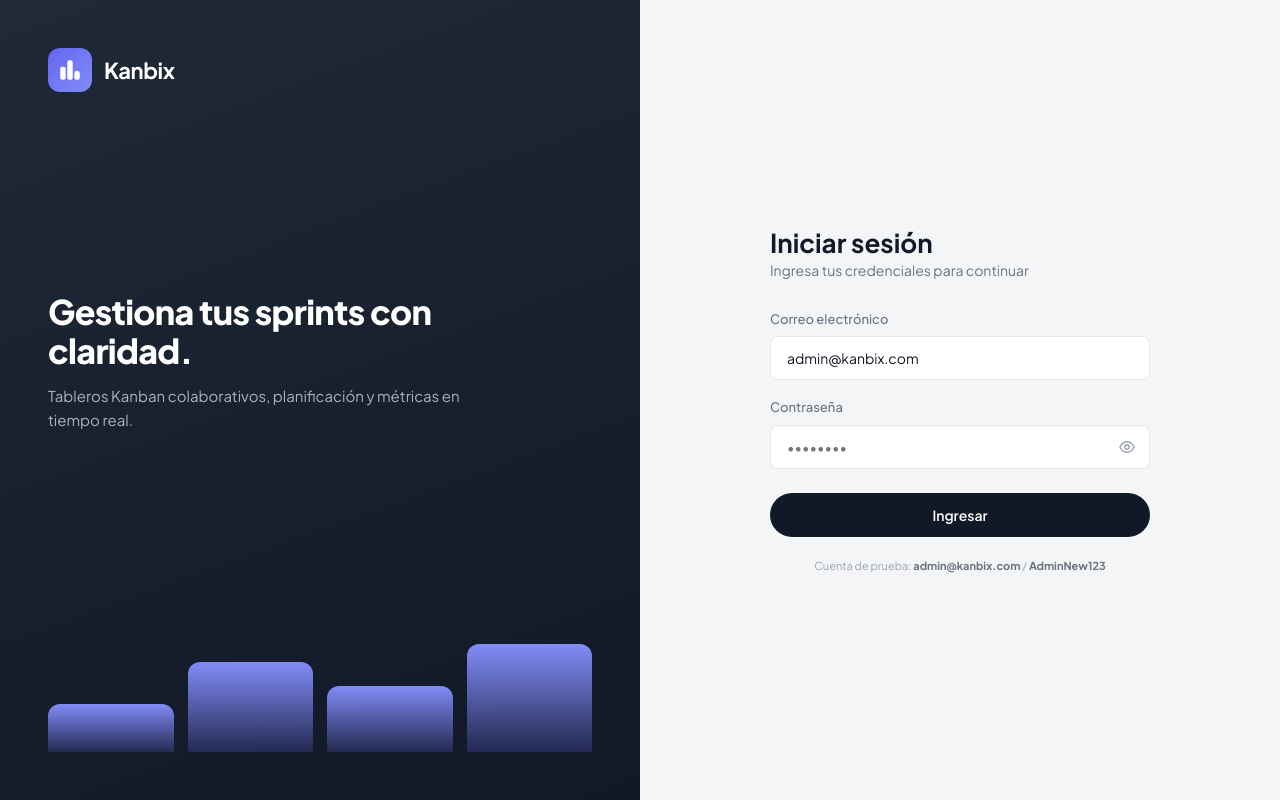
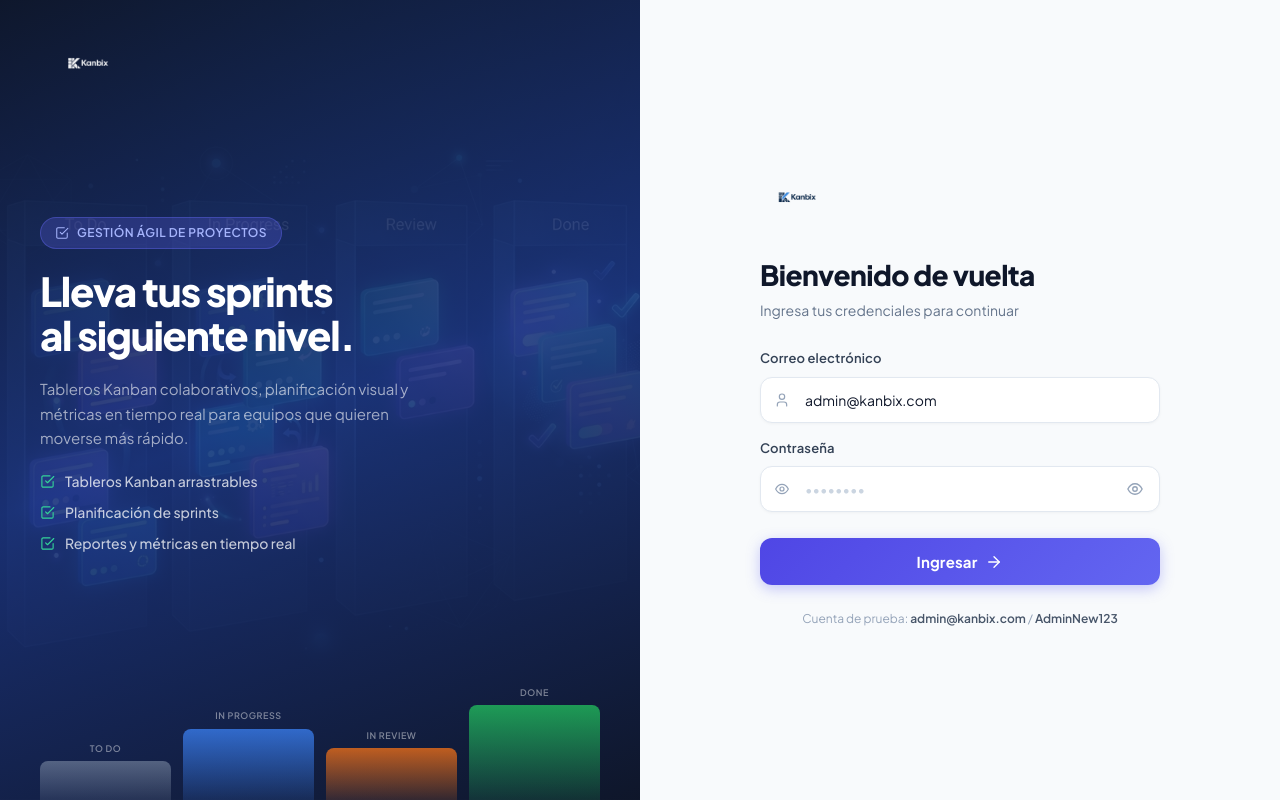
Before and after one commit to TailerRC/Kanbix, a React (Vite) app in the folder kanban-frontend/: page /login in a window 1280 px wide. Built offline with nearby package versions, Linux system fonts and the light colour scheme; no server answers.

Commit message:
chacon Feo

```diff
--- a/kanban-frontend/src/features/auth/pages/LoginPage.css
+++ b/kanban-frontend/src/features/auth/pages/LoginPage.css
@@ -1,206 +1,406 @@
 /* ===================================================================
-   LoginPage — split brand + form
+   LoginPage — Rediseño Premium 2.0
+   Split: imagen hero izquierda + formulario derecha
    =================================================================== */
+
+/* ---- Layout base ---- */
 .login {
   min-height: 100vh;
   display: grid;
   grid-template-columns: 1fr 1fr;
-  background-color: var(--color-bg);
+  background-color: #f8fafc;
 }
 
-/* ---- Brand panel ---- */
+/* =====================================================================
+   Panel izquierdo — Marca
+   ===================================================================== */
 .login__brand {
   position: relative;
-  background: linear-gradient(160deg, #1F2937 0%, #111827 100%);
+  background: #0f172a;
   color: #FFFFFF;
-  padding: 48px;
+  padding: 0;
   display: flex;
   flex-direction: column;
   justify-content: space-between;
   overflow: hidden;
 }
 
-.login__brand-logo {
-  display: flex;
-  align-items: center;
-  gap: 12px;
-  font-size: 22px;
-  font-weight: var(--fw-bold);
-  letter-spacing: -0.02em;
+/* Imagen de fondo */
+.login__brand-bg {
+  position: absolute;
+  inset: 0;
+  width: 100%;
+  height: 100%;
+  object-fit: cover;
+  opacity: 0.45;
+  z-index: 0;
 }
 
-.login__brand-mark {
-  width: 44px;
-  height: 44px;
-  border-radius: 12px;
-  background: linear-gradient(135deg, var(--color-brand), var(--color-brand-light));
-  display: flex;
-  align-items: center;
-  justify-content: center;
+/* Overlay gradiente sobre la imagen */
+.login__brand-overlay {
+  position: absolute;
+  inset: 0;
+  background: linear-gradient(
+    160deg,
+    rgba(15, 23, 42, 0.85) 0%,
+    rgba(30, 58, 138, 0.75) 50%,
+    rgba(15, 23, 42, 0.9) 100%
+  );
+  z-index: 1;
 }
 
+/* Todo el contenido del panel izquierdo debe estar sobre el overlay */
+.login__brand-header,
+.login__brand-copy,
+.login__brand-cols {
+  position: relative;
+  z-index: 2;
+}
+
+/* Logo en la parte superior */
+.login__brand-header {
+  padding: 36px 48px;
+}
+
+.login__brand-logo-img {
+  height: 56px;
+  width: auto;
+  object-fit: contain;
+  /* Logo en blanco para fondo oscuro */
+  filter: brightness(0) invert(1);
+  opacity: 0.95;
+}
+
+/* Copy central */
 .login__brand-copy {
-  max-width: 420px;
+  padding: 0 40px 32px;
+  flex: 1;
+  display: flex;
+  flex-direction: column;
+  justify-content: center;
+  gap: 20px;
+}
+
+/* Badge de categoría */
+.login__brand-badge {
+  display: inline-flex;
+  align-items: center;
+  gap: 8px;
+  background: rgba(99, 102, 241, 0.25);
+  border: 1px solid rgba(99, 102, 241, 0.4);
+  color: #a5b4fc;
+  font-size: 12px;
+  font-weight: 600;
+  padding: 6px 14px;
+  border-radius: 50px;
+  width: fit-content;
+  letter-spacing: 0.04em;
+  text-transform: uppercase;
 }
 
 .login__brand-title {
-  color: #FFFFFF;
-  font-size: 34px;
-  font-weight: var(--fw-extrabold);
-  line-height: 1.15;
-  letter-spacing: -0.02em;
-  margin-bottom: 14px;
+  font-size: 40px;
+  font-weight: 800;
+  line-height: 1.1;
+  letter-spacing: -0.03em;
+  color: #ffffff;
+  margin: 0;
 }
 
 .login__brand-sub {
-  color: rgba(255, 255, 255, 0.65);
+  color: rgba(255, 255, 255, 0.6);
   font-size: 15px;
-  line-height: 1.6;
+  line-height: 1.65;
+  max-width: 400px;
+  margin: 0;
 }
 
+/* Feature bullets */
+.login__brand-features {
+  list-style: none;
+  padding: 0;
+  margin: 0;
+  display: flex;
+  flex-direction: column;
+  gap: 10px;
+}
+
+.login__brand-features li {
+  display: flex;
+  align-items: center;
+  gap: 10px;
+  color: rgba(255, 255, 255, 0.75);
+  font-size: 14px;
+  font-weight: 500;
+}
+
+.login__brand-features li svg {
+  color: #34d399;
+  flex-shrink: 0;
+}
+
+/* Columnas decorativas en la parte inferior */
 .login__brand-cols {
   display: flex;
   align-items: flex-end;
-  gap: 14px;
-  height: 120px;
+  gap: 12px;
+  padding: 0 40px;
+  height: 130px;
 }
 
-.login__brand-cols span {
+.login__brand-col {
   flex: 1;
-  background: linear-gradient(180deg, var(--color-brand-light), rgba(99, 102, 241, 0.2));
-  border-radius: 12px 12px 0 0;
+  display: flex;
+  flex-direction: column;
+  align-items: center;
+  justify-content: flex-end;
+  gap: 6px;
+  height: 100%;
 }
 
-/* ---- Form panel ---- */
+.login__brand-col-label {
+  font-size: 9px;
+  font-weight: 600;
+  color: rgba(255, 255, 255, 0.45);
+  text-transform: uppercase;
+  letter-spacing: 0.06em;
+  white-space: nowrap;
+}
+
+.login__brand-col-bar {
+  display: block;
+  width: 100%;
+  flex: 1;
+  background: linear-gradient(180deg, rgba(148, 163, 184, 0.5), rgba(148, 163, 184, 0.15));
+  border-radius: 8px 8px 0 0;
+}
+
+.login__brand-col-bar--blue {
+  background: linear-gradient(180deg, rgba(59, 130, 246, 0.75), rgba(59, 130, 246, 0.15));
+}
+
+.login__brand-col-bar--orange {
+  background: linear-gradient(180deg, rgba(249, 115, 22, 0.75), rgba(249, 115, 22, 0.15));
+}
+
+.login__brand-col-bar--green {
+  background: linear-gradient(180deg, rgba(34, 197, 94, 0.75), rgba(34, 197, 94, 0.15));
+}
+
+/* =====================================================================
+   Panel derecho — Formulario
+   ===================================================================== */
 .login__panel {
   display: flex;
   align-items: center;
   justify-content: center;
   padding: 48px;
+  background: #f8fafc;
 }
 
 .login__form {
   width: 100%;
-  max-width: 380px;
+  max-width: 400px;
   display: flex;
   flex-direction: column;
 }
 
+/* Logo en el panel del formulario */
+.login__form-logo {
+  margin-bottom: 28px;
+}
+
+.login__form-logo-img {
+  height: 52px;
+  width: auto;
+  object-fit: contain;
+}
+
 .login__title {
-  font-size: 26px;
-  font-weight: var(--fw-bold);
-  color: var(--color-text-primary);
+  font-size: 28px;
+  font-weight: 800;
+  color: #0f172a;
+  letter-spacing: -0.02em;
+  margin: 0 0 6px;
 }
 
 .login__subtitle {
-  color: var(--color-text-secondary);
-  font-size: var(--fs-body);
-  margin-bottom: 28px;
+  color: #64748b;
+  font-size: 14px;
+  margin: 0 0 28px;
 }
 
+/* ---- Error ---- */
 .login__error {
-  background-color: var(--color-error-bg);
-  color: var(--color-error);
-  font-size: var(--fs-label);
-  font-weight: var(--fw-medium);
-  padding: 10px 14px;
-  border-radius: var(--radius-sm);
-  margin-bottom: 18px;
+  display: flex;
+  align-items: center;
+  gap: 8px;
+  background: #fef2f2;
+  color: #dc2626;
+  font-size: 13px;
+  font-weight: 500;
+  padding: 12px 16px;
+  border-radius: 10px;
+  border: 1px solid #fecaca;
+  margin-bottom: 20px;
 }
 
+/* ---- Campos ---- */
 .login__field {
   display: flex;
   flex-direction: column;
-  gap: 7px;
-  margin-bottom: 18px;
+  gap: 8px;
+  margin-bottom: 16px;
 }
 
 .login__label {
-  font-size: var(--fs-label);
-  font-weight: var(--fw-medium);
-  color: var(--color-text-secondary);
+  font-size: 13px;
+  font-weight: 600;
+  color: #334155;
+  letter-spacing: 0.01em;
+}
+
+/* Wrapper del input con ícono */
+.login__input-wrap,
+.login__password {
+  position: relative;
+  display: flex;
+  align-items: center;
+}
+
+.login__input-icon {
+  position: absolute;
+  left: 14px;
+  color: #94a3b8;
+  pointer-events: none;
+  flex-shrink: 0;
+  display: flex;
+  align-items: center;
 }
 
 .login__field input {
   width: 100%;
-  padding: 12px 16px;
-  border: 1px solid var(--color-border);
-  border-radius: var(--radius-sm);
+  padding: 13px 16px 13px 44px; /* espacio para el ícono izquierdo */
+  border: 1.5px solid #e2e8f0;
+  border-radius: 12px;
   font-family: var(--font-sans);
-  font-size: var(--fs-body);
-  color: var(--color-text-primary);
-  background-color: var(--color-surface);
+  font-size: 14px;
+  color: #0f172a;
+  background: #ffffff;
   outline: none;
-  transition: all var(--transition-fast);
+  transition: all 0.2s ease;
+  box-shadow: 0 1px 3px rgba(0, 0, 0, 0.04);
 }
 
 .login__field input:focus {
-  border-color: var(--color-brand);
+  border-color: #6366f1;
   box-shadow: 0 0 0 3px rgba(99, 102, 241, 0.12);
 }
 
-.login__password {
-  position: relative;
-  display: flex;
+.login__field input::placeholder {
+  color: #cbd5e1;
 }
 
+/* Password con toggle al final */
 .login__password input {
-  padding-right: 46px;
+  padding-right: 48px;
 }
 
 .login__toggle {
   position: absolute;
-  right: 8px;
-  top: 50%;
-  transform: translateY(-50%);
+  right: 10px;
   background: none;
   border: none;
   cursor: pointer;
-  color: var(--color-text-muted);
+  color: #94a3b8;
   display: flex;
+  align-items: center;
   padding: 6px;
-  border-radius: var(--radius-sm);
+  border-radius: 8px;
+  transition: color 0.15s ease, background 0.15s ease;
 }
 
 .login__toggle:hover {
-  color: var(--color-text-primary);
+  color: #475569;
+  background: #f1f5f9;
 }
 
+/* ---- Botón de submit ---- */
 .login__submit {
-  margin-top: 6px;
-  padding: 13px 24px;
-  background-color: var(--color-primary);
+  display: flex;
+  align-items: center;
+  justify-content: center;
+  gap: 8px;
+  margin-top: 10px;
+  padding: 14px 24px;
+  background: linear-gradient(135deg, #4f46e5, #6366f1);
   color: #FFFFFF;
   border: none;
-  border-radius: var(--radius-pill);
+  border-radius: 12px;
   font-family: var(--font-sans);
-  font-size: var(--fs-body);
-  font-weight: var(--fw-semibold);
+  font-size: 15px;
+  font-weight: 700;
   cursor: pointer;
-  transition: background-color var(--transition-fast);
+  transition: all 0.2s ease;
+  box-shadow: 0 4px 14px rgba(99, 102, 241, 0.35);
+  letter-spacing: 0.01em;
 }
 
 .login__submit:hover:not(:disabled) {
-  background-color: var(--color-primary-hover);
+  background: linear-gradient(135deg, #4338ca, #4f46e5);
+  box-shadow: 0 6px 20px rgba(99, 102, 241, 0.45);
+  transform: translateY(-1px);
+}
+
+.login__submit:active:not(:disabled) {
+  transform: translateY(0);
+  box-shadow: 0 2px 8px rgba(99, 102, 241, 0.25);
 }
 
 .login__submit:disabled {
-  opacity: 0.6;
+  opacity: 0.65;
   cursor: not-allowed;
+  transform: none;
 }
 
+/* Spinner de carga */
+.login__spinner {
+  display: inline-block;
+  width: 16px;
+  height: 16px;
+  border: 2px solid rgba(255, 255, 255, 0.4);
+  border-top-color: #ffffff;
+  border-radius: 50%;
+  animation: spin 0.65s linear infinite;
+}
+
+@keyframes spin {
+  to { transform: rotate(360deg); }
+}
+
+/* ---- Hint ---- */
 .login__hint {
-  margin-top: 20px;
+  margin-top: 24px;
   text-align: center;
-  font-size: var(--fs-caption);
-  color: var(--color-text-muted);
+  font-size: 12px;
+  color: #94a3b8;
+  line-height: 1.6;
 }
 
 .login__hint strong {
-  color: var(--color-text-secondary);
+  color: #475569;
+  font-weight: 600;
 }
 
-/* ---- Responsive ---- */
+/* =====================================================================
+   Responsive
+   ===================================================================== */
+@media (max-width: 1024px) {
+  .login__brand-title {
+    font-size: 32px;
+  }
+}
+
 @media (max-width: 860px) {
   .login {
     grid-template-columns: 1fr;
@@ -208,4 +408,11 @@
   .login__brand {
     display: none;
   }
+  .login__form-logo {
+    display: block;
+  }
+  .login__panel {
+    padding: 32px 24px;
+    background: #ffffff;
+  }
 }
--- a/kanban-frontend/src/features/auth/pages/LoginPage.tsx
+++ b/kanban-frontend/src/features/auth/pages/LoginPage.tsx
@@ -1,8 +1,10 @@
 import { useState, type FormEvent } from 'react';
 import { useNavigate, useLocation } from 'react-router-dom';
-import Icon, { Logo } from '../../../shared/components/Icon';
+import Icon from '../../../shared/components/Icon';
 import { useAuth } from '../../../shared/auth/AuthContext';
 import { getErrorMessage } from '../../../shared/api/api';
+import kanbixLogo from '../../../assets/kanbix-logo.png';
+import loginHero from '../../../assets/login-hero.png';
 import './LoginPage.css';
 
 export default function LoginPage() {
@@ -35,40 +37,75 @@ export default function LoginPage() {
     <div className="login">
       {/* Panel de marca */}
       <aside className="login__brand">
-        <div className="login__brand-logo">
-          <span className="login__brand-mark">
-            <Logo size={26} color="#FFFFFF" />
-          </span>
-          Kanbix
+        <div className="login__brand-overlay" />
+        <img src={loginHero} alt="" className="login__brand-bg" aria-hidden="true" />
+
+        {/* Logo en la esquina superior izquierda */}
+        <div className="login__brand-header">
+          <img src={kanbixLogo} alt="Kanbix" className="login__brand-logo-img" />
         </div>
+
+        {/* Copy central */}
         <div className="login__brand-copy">
-          <h1 className="login__brand-title">Gestiona tus sprints con claridad.</h1>
+          <div className="login__brand-badge">
+            <Icon name="check-square" size={14} />
+            Gestión ágil de proyectos
+          </div>
+          <h1 className="login__brand-title">Lleva tus sprints<br />al siguiente nivel.</h1>
           <p className="login__brand-sub">
-            Tableros Kanban colaborativos, planificación y métricas en tiempo real.
+            Tableros Kanban colaborativos, planificación visual y métricas en tiempo real para equipos que quieren moverse más rápido.
           </p>
+
+          {/* Feature bullets */}
+          <ul className="login__brand-features">
+            <li><Icon name="check-square" size={15} /> Tableros Kanban arrastrables</li>
+            <li><Icon name="check-square" size={15} /> Planificación de sprints</li>
+            <li><Icon name="check-square" size={15} /> Reportes y métricas en tiempo real</li>
+          </ul>
         </div>
+
+        {/* Decoración de columnas en la parte inferior */}
         <div className="login__brand-cols" aria-hidden="true">
-          <span style={{ height: '40%' }} />
-          <span style={{ height: '75%' }} />
-          <span style={{ height: '55%' }} />
-          <span style={{ height: '90%' }} />
+          <div className="login__brand-col" style={{ height: '45%' }}>
+            <span className="login__brand-col-label">To Do</span>
+            <span className="login__brand-col-bar" />
+          </div>
+          <div className="login__brand-col" style={{ height: '70%' }}>
+            <span className="login__brand-col-label">In Progress</span>
+            <span className="login__brand-col-bar login__brand-col-bar--blue" />
+          </div>
+          <div className="login__brand-col" style={{ height: '55%' }}>
+            <span className="login__brand-col-label">In Review</span>
+            <span className="login__brand-col-bar login__brand-col-bar--orange" />
+          </div>
+          <div className="login__brand-col" style={{ height: '88%' }}>
+            <span className="login__brand-col-label">Done</span>
+            <span className="login__brand-col-bar login__brand-col-bar--green" />
+          </div>
         </div>
       </aside>
 
-      {/* Formulario */}
+      {/* Panel del formulario */}
       <main className="login__panel">
-        <form className="login__form" onSubmit={handleSubmit}>
-          <h2 className="login__title">Iniciar sesión</h2>
+        <form className="login__form" onSubmit={handleSubmit} noValidate>
+          <div className="login__form-logo">
+            <img src={kanbixLogo} alt="Kanbix" className="login__form-logo-img" />
+          </div>
+
+          <h2 className="login__title">Bienvenido de vuelta</h2>
           <p className="login__subtitle">Ingresa tus credenciales para continuar</p>
 
           {error && (
             <div className="login__error" role="alert">
+              <Icon name="alert-triangle" size={16} />
               {error}
             </div>
           )}
 
           <label className="login__field">
             <span className="login__label">Correo electrónico</span>
+            <div className="login__input-wrap">
+              <span className="login__input-icon"><Icon name="user" size={16} /></span>
               <input
                 type="email"
                 value={email}
@@ -77,11 +114,13 @@ export default function LoginPage() {
                 autoComplete="email"
                 required
               />
+            </div>
           </label>
 
           <label className="login__field">
             <span className="login__label">Contraseña</span>
             <div className="login__password">
+              <span className="login__input-icon"><Icon name="eye" size={16} /></span>
               <input
                 type={showPass ? 'text' : 'password'}
                 value={password}
@@ -102,7 +141,17 @@ export default function LoginPage() {
           </label>
 
           <button type="submit" className="login__submit" disabled={loading}>
-            {loading ? 'Ingresando…' : 'Ingresar'}
+            {loading ? (
+              <>
+                <span className="login__spinner" />
+                Ingresando…
+              </>
+            ) : (
+              <>
+                Ingresar
+                <Icon name="arrow-right" size={18} />
+              </>
+            )}
           </button>
 
           <p className="login__hint">
--- a/kanban-frontend/src/shared/components/Sidebar.tsx
+++ b/kanban-frontend/src/shared/components/Sidebar.tsx
@@ -1,6 +1,7 @@
 import { NavLink } from 'react-router-dom';
-import Icon, { Logo, type IconName } from './Icon';
+import Icon, { type IconName } from './Icon';
 import { useAuth } from '../auth/AuthContext';
+import kanbixLogo from '../../assets/kanbix-logo.png';
 import './Sidebar.css';
 
 interface NavItem {
@@ -50,10 +51,9 @@ export default function Sidebar({ isOpen = false, onClose }: SidebarProps) {
     <aside className={`sidebar ${isOpen ? 'sidebar--open' : ''}`}>
       {/* Logo */}
       <NavLink to="/projects" className="sidebar__logo">
-        <span className="sidebar__logo-icon">
-          <Logo size={20} color="#FFFFFF" />
-        </span>
-        <span className="sidebar__logo-text">Kanbix</span>
+        <div className="sidebar__logo-wrap">
+          <img src={kanbixLogo} alt="Kanbix" className="sidebar__logo-img" />
+        </div>
       </NavLink>
 
       {/* Menu label (only for non-Admins) */}
```
Also changed, not shown: kanban-frontend/src/shared/components/Sidebar.css (+23 -21 lines), kanban-frontend/src/assets/kanbix-logo.png (added), kanban-frontend/src/assets/login-hero.png (added). Lines whose indentation alone changed are shown as unchanged.
